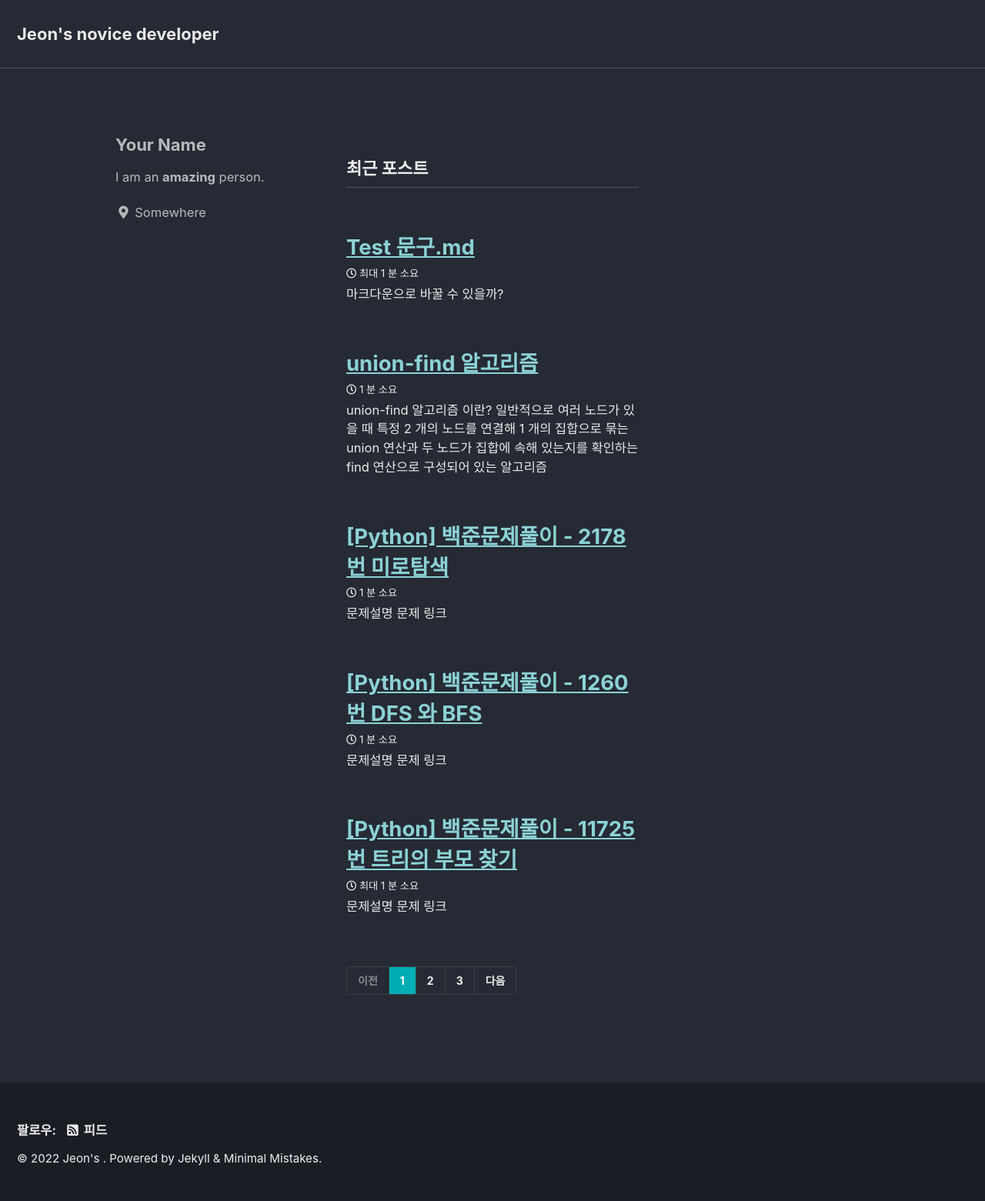
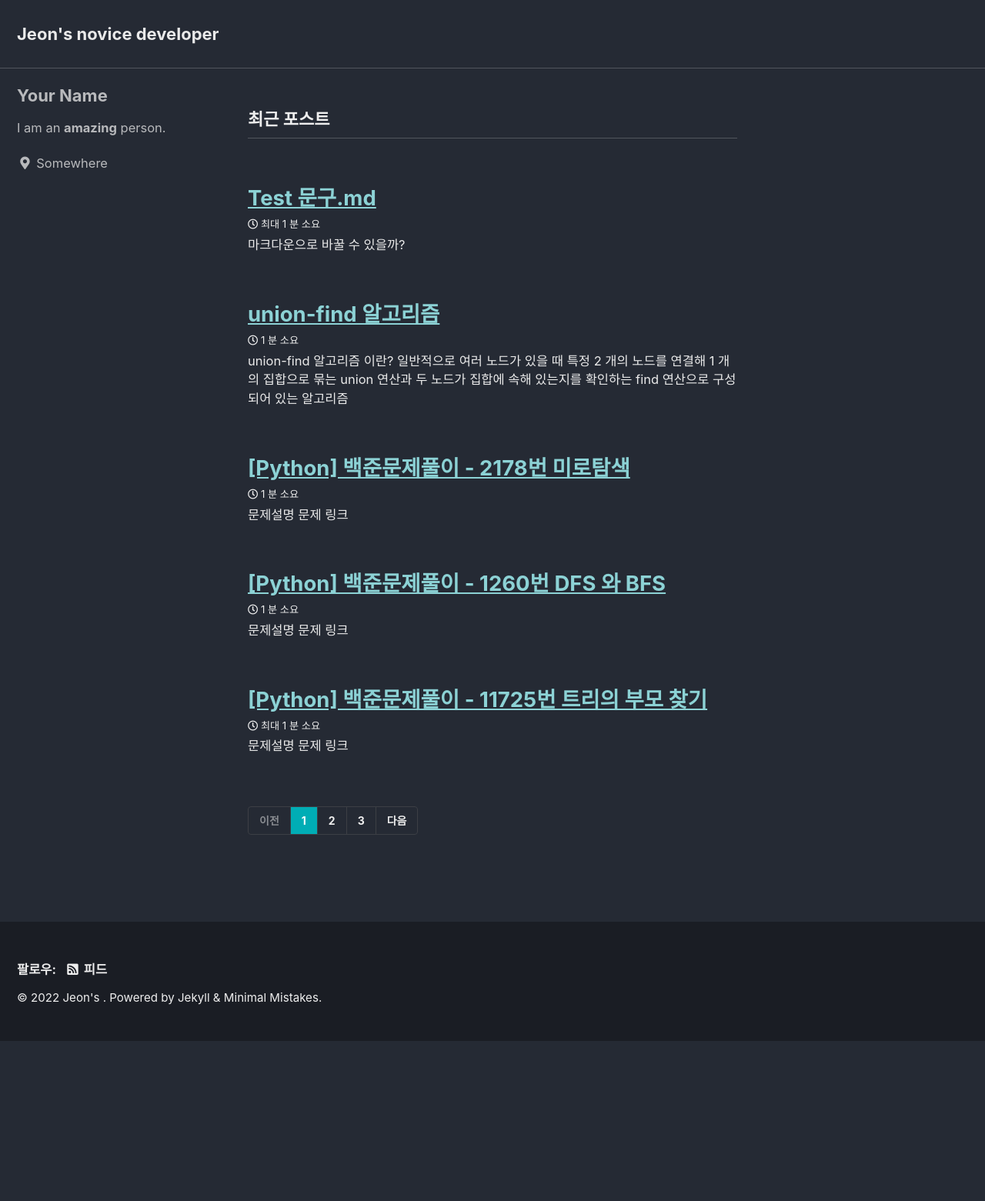
Before and after one commit to wjswjdgns/wjswjdgns.github.io, a Jekyll site: the page built from index.html, in a window 1280 px wide. Shown: the whole page at 77% size. Built offline with Jekyll 4.4.1, drawn with Linux system fonts in a browser that asks for light colours; cached includes are drawn as plain includes; the list of posts is cut into pages by our own code; after the commit the page ends 1353 px from its top, so only the background shows below that.

Commit message:
no padding

```diff
--- a/_sass/minimal-mistakes/_page.scss
+++ b/_sass/minimal-mistakes/_page.scss
@@ -32,9 +32,6 @@ body {
 
 .initial-content,
 .search-content {
-  padding-left:10%;
-  padding-right:10%;
-  padding-top:5%;
   flex: 1 0 auto;
 }
 
```
